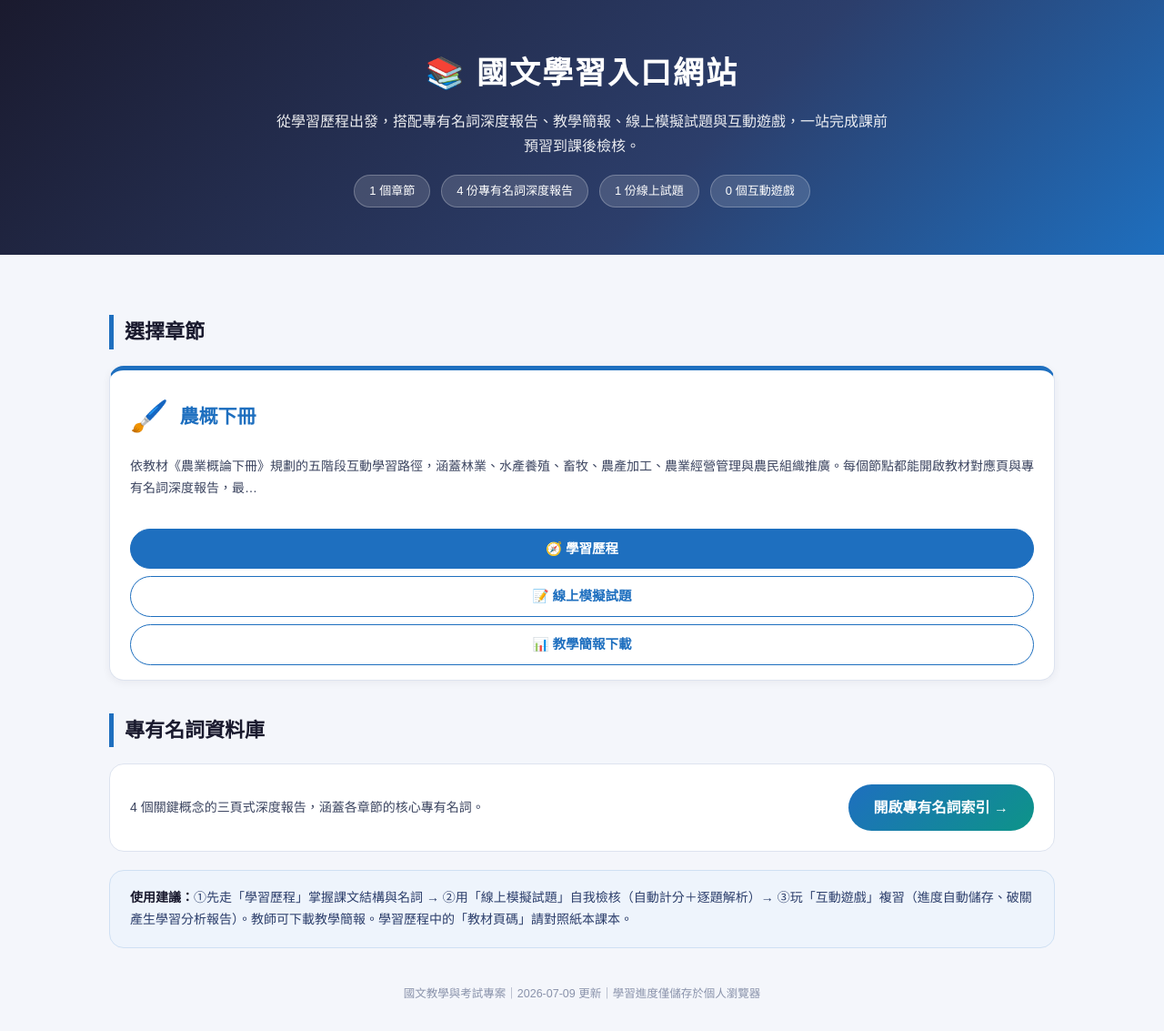
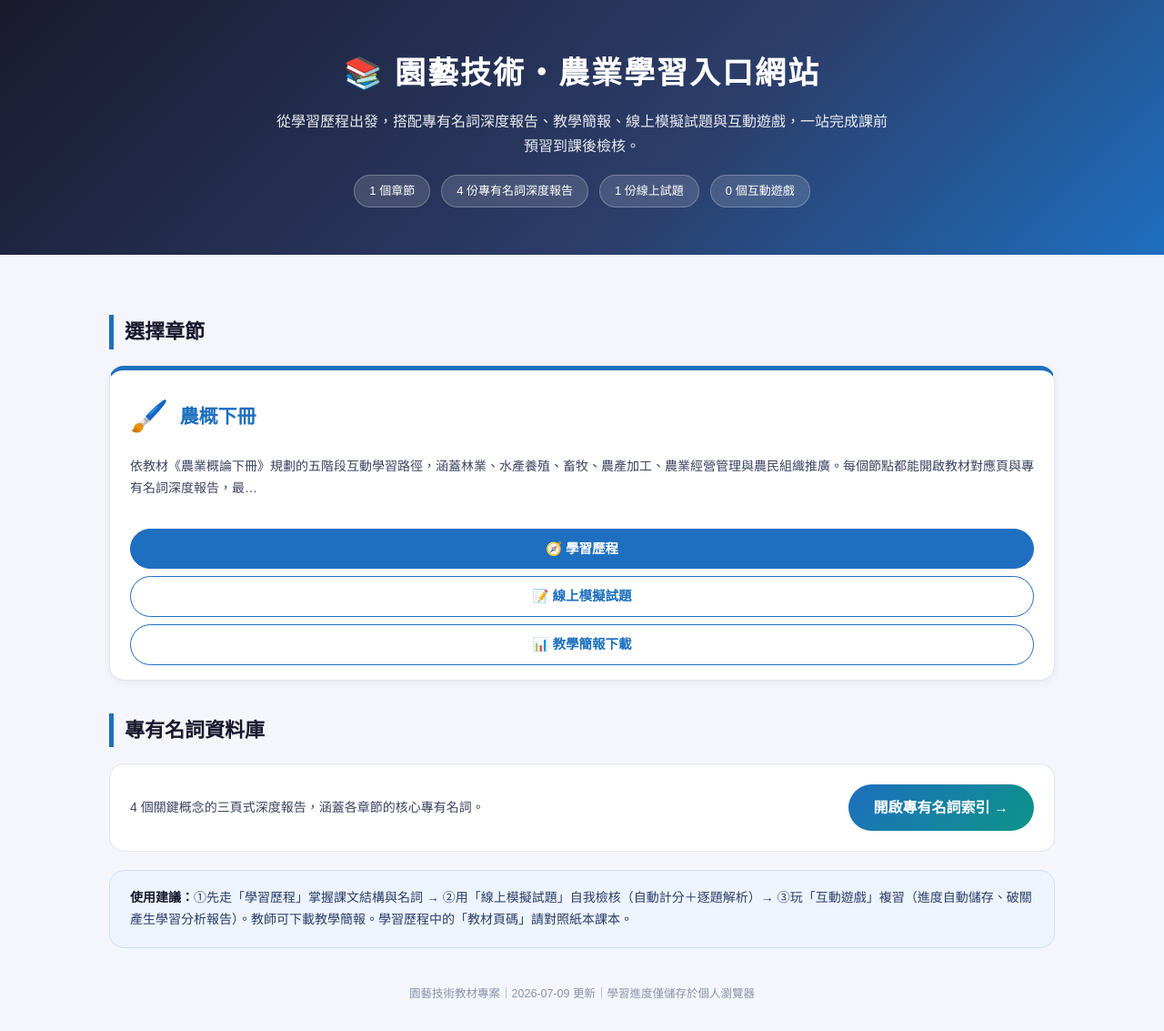
Before and after one commit to mikekuo2024-collab/agriculture-course, a plain HTML site: page index.html in a window 1280 px wide. Shown: the whole page at 91% size. Drawn offline with Linux system fonts and the light colour scheme.

Commit message:
Add files via upload

```diff
--- a/index.html
+++ b/index.html
@@ -1,6 +1,6 @@
 <!DOCTYPE html><html lang="zh-Hant"><head><meta charset="utf-8">
 <meta name="viewport" content="width=device-width,initial-scale=1">
-<title>國文學習入口網站</title><style>
+<title>園藝技術・農業學習入口網站</title><style>
 *{box-sizing:border-box}body{font-family:"PingFang TC","Noto Sans TC","Microsoft JhengHei",Arial;margin:0;background:#f4f6fb;color:#1a1a2e;line-height:1.7}
 .hero{background:linear-gradient(135deg,#1a1a2e,#2c3e6b 60%,#1e6fbf);color:#fff;padding:52px 24px 44px;text-align:center}
 .hero h1{margin:0 0 10px;font-size:34px;letter-spacing:2px}
@@ -27,7 +27,7 @@
 .howto b{color:#1a1a2e}
 footer{text-align:center;font-size:12.5px;color:#8a93ab;padding:30px 20px}
 </style></head><body>
-<div class="hero"><h1>📚 國文學習入口網站</h1>
+<div class="hero"><h1>📚 園藝技術・農業學習入口網站</h1>
 <p>從學習歷程出發，搭配專有名詞深度報告、教學簡報、線上模擬試題與互動遊戲，一站完成課前預習到課後檢核。</p>
 <div class="badges"><span>1 個章節</span><span>4 份專有名詞深度報告</span><span>1 份線上試題</span><span>0 個互動遊戲</span></div></div>
 <div class="wrap">
@@ -38,5 +38,5 @@ footer{text-align:center;font-size:12.5px;color:#8a93ab;padding:30px 20px}
 <a class="gbtn" href="專有名詞索引.html">開啟專有名詞索引 →</a></div>
 <div class="howto"><b>使用建議：</b>①先走「學習歷程」掌握課文結構與名詞 → ②用「線上模擬試題」自我檢核（自動計分＋逐題解析）→ ③玩「互動遊戲」複習（進度自動儲存、破關產生學習分析報告）。教師可下載教學簡報。學習歷程中的「教材頁碼」請對照紙本課本。</div>
 </div>
-<footer>國文教學與考試專案｜2026-07-09 更新｜學習進度僅儲存於個人瀏覽器</footer>
+<footer>園藝技術教材專案｜2026-07-09 更新｜學習進度僅儲存於個人瀏覽器</footer>
 </body></html>
```
